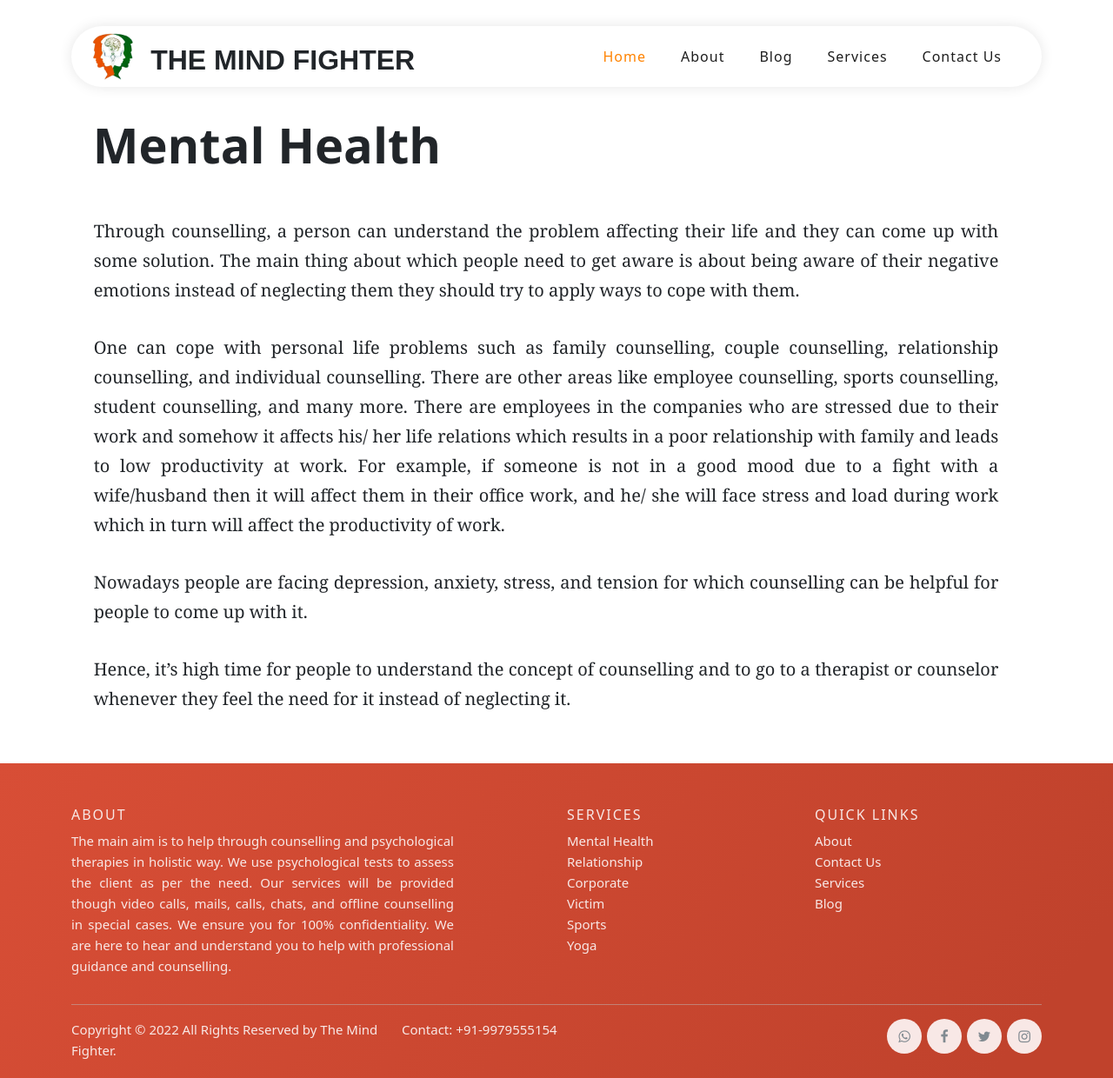
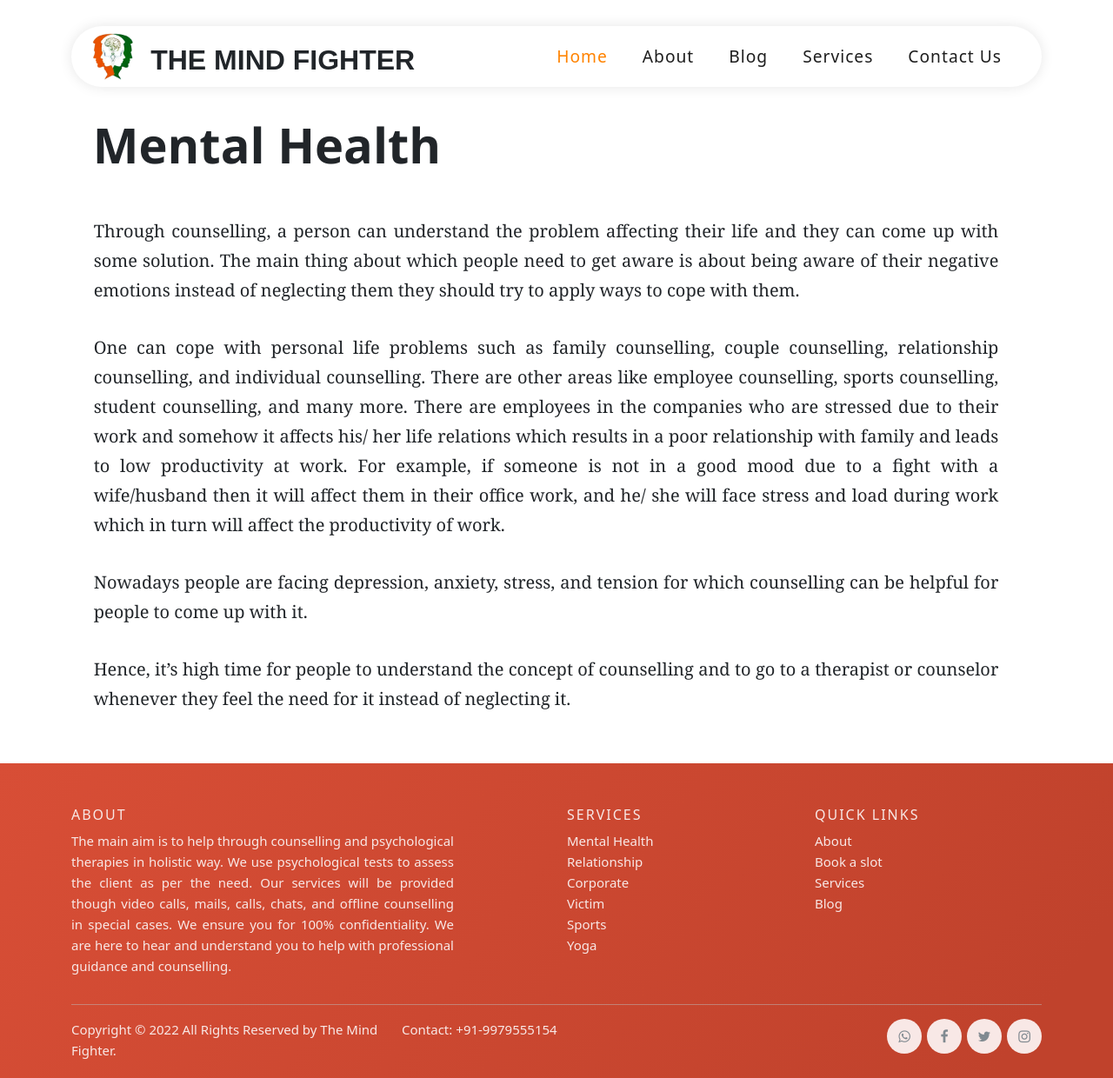
Before and after one commit to emperor9199/mind-fighter, a React (Create React App) app: page /service/1 in a window 1280 px wide. Shown: the whole page at 87% size. Built offline with nearby package versions, Linux system fonts and the light colour scheme; a web font is replaced by a local one.

Commit message:
minor font changes

```diff
--- a/src/components/FAQ/FAQ.jsx
+++ b/src/components/FAQ/FAQ.jsx
@@ -28,15 +28,15 @@ const FAQ = () => {
                     The Mind Fighter is an online counselling service whose main
                     goal is to help people who are unable to fight their
                     different battles in life. Its purpose is just like its name
-                    i.e., to fight thier Negative Thoughts
+                    i.e., to fight thier negative thoughts
                   </p>
                 </div>
               </details>
 
               <details>
                 <summary>
-                  The online counselling service of The Mind Fighter is it secure
-                  and confidential?
+                  The online counselling service of The Mind Fighter is it
+                  secure and confidential?
                 </summary>
                 <div className="faq__content">
                   <p>
--- a/src/components/Footer/Footer.jsx
+++ b/src/components/Footer/Footer.jsx
@@ -67,7 +67,7 @@ const Footer = ({ scrollDown, scrollService, scrollContact }) => {
               </li>
               <li>
                 <a onClick={redirectToContact} className="link-cursor">
-                  Contact Us
+                  Book a slot
                 </a>
               </li>
               <li>
--- a/src/components/Navbar/Navbar.css
+++ b/src/components/Navbar/Navbar.css
@@ -1,3 +1,3 @@
 .header-area.header-sticky .nav li a {
-  font-size: 1rem;
+  font-size: 1.2rem;
 }
```
